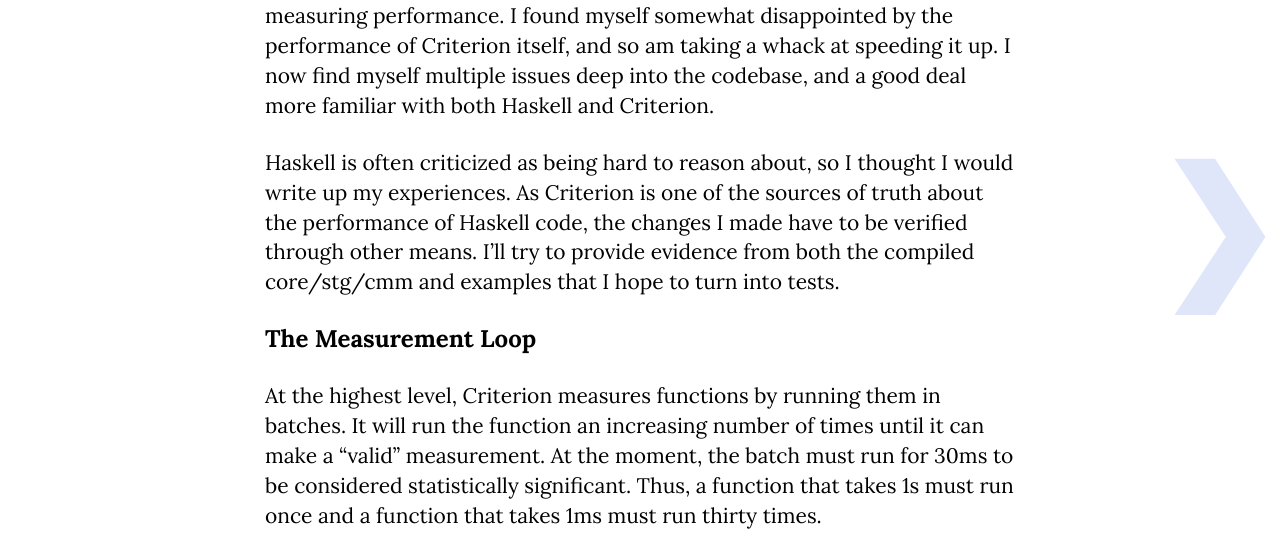
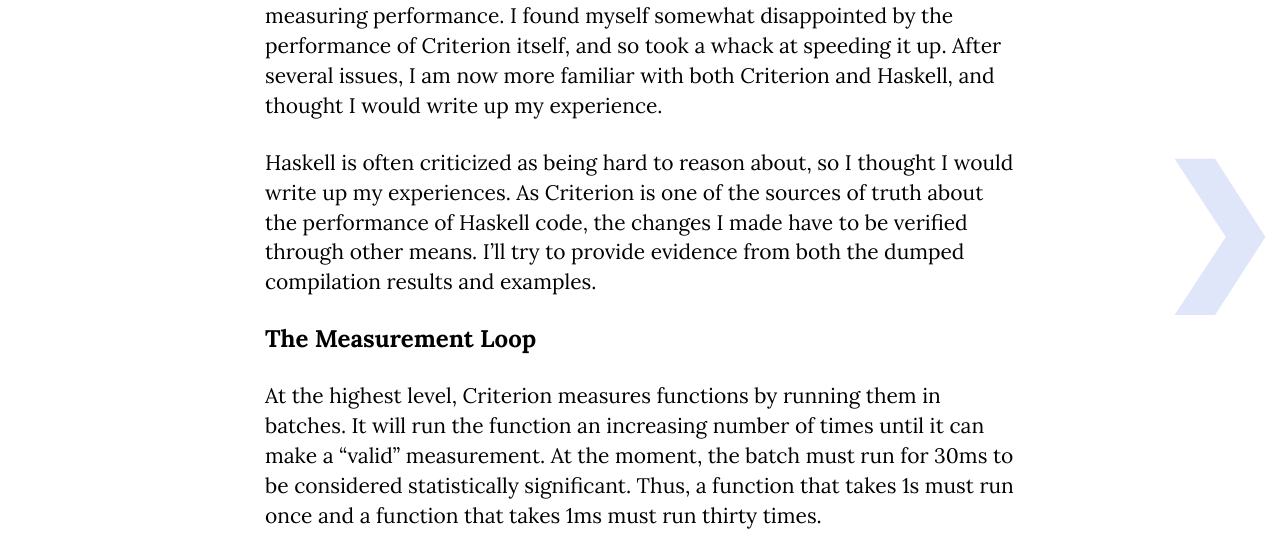
Before and after one commit to patrickdoc/patrickdoc.github.io, a plain HTML site: page criterion.html in a window 1280 px wide. Shown: the part 185-740 px from the top of the page. Drawn offline with Linux system fonts and the light colour scheme.

Commit message:
Fix some wording

```diff
--- a/criterion.html
+++ b/criterion.html
@@ -23,8 +23,8 @@
   <section>
     <article>
 <h1 id="measuring-functions-in-criterion">Measuring Functions in Criterion</h1>
-<p>I’ve recently spent a fair amount of time with Haskell’s <a href="https://hackage.haskell.org/package/criterion">Criterion</a> library for measuring performance. I found myself somewhat disappointed by the performance of Criterion itself, and so am taking a whack at speeding it up. I now find myself multiple issues deep into the codebase, and a good deal more familiar with both Haskell and Criterion.</p>
-<p>Haskell is often criticized as being hard to reason about, so I thought I would write up my experiences. As Criterion is one of the sources of truth about the performance of Haskell code, the changes I made have to be verified through other means. I’ll try to provide evidence from both the compiled core/stg/cmm and examples that I hope to turn into tests.</p>
+<p>I’ve recently spent a fair amount of time with Haskell’s <a href="https://hackage.haskell.org/package/criterion">Criterion</a> library for measuring performance. I found myself somewhat disappointed by the performance of Criterion itself, and so took a whack at speeding it up. After several issues, I am now more familiar with both Criterion and Haskell, and thought I would write up my experience.</p>
+<p>Haskell is often criticized as being hard to reason about, so I thought I would write up my experiences. As Criterion is one of the sources of truth about the performance of Haskell code, the changes I made have to be verified through other means. I’ll try to provide evidence from both the dumped compilation results and examples.</p>
 <h2 id="the-measurement-loop">The Measurement Loop</h2>
 <p>At the highest level, Criterion measures functions by running them in batches. It will run the function an increasing number of times until it can make a “valid” measurement. At the moment, the batch must run for 30ms to be considered statistically significant. Thus, a function that takes 1s must run once and a function that takes 1ms must run thirty times.</p>
 <p>The batching and measurement both come with their own overhead, so care must be taken not to include those in the final result. Keeping that goal in mind, here is a simplified version of the main loop found in <code>runBenchmark</code>:</p>
```
